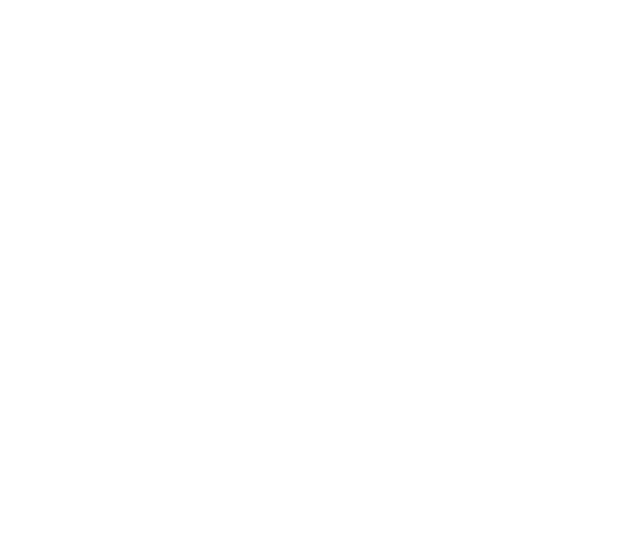
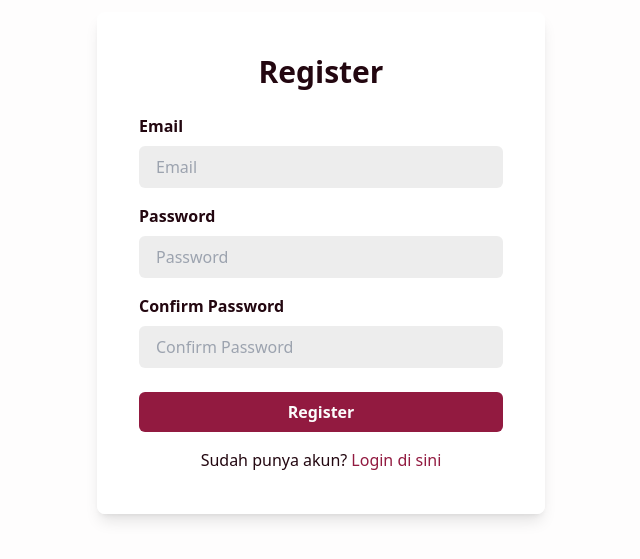
Before and after one commit to Nyi-Ageng-Serang/WeCare-final-project, a React (Vite) app: page /register in a window 1280 px wide. Before the commit this address had no page. Shown: the part 137-696 px from the top of the page, without its empty margins (319-959 px from the left). Built offline with nearby package versions, Linux system fonts and the light colour scheme.

Commit message:
membuat component login dan register

```diff
--- a/src/App.jsx
+++ b/src/App.jsx
@@ -2,6 +2,8 @@
 import PageTemplate from "./PageTemplate";
 import Homepage from "./components/Homepage/HomePage";
 import AboutPage from "./components/About/AboutPage";
+import Login from "./components/Login";
+import Register from "./components/Register";
 
 function App() {
   return (
@@ -11,6 +13,9 @@
           <Route path="/" element={<Homepage />} />
           <Route path="/About" element={<AboutPage />} />
         </Route>
+
+        <Route path="/login" element={<Login />} />
+        <Route path="/register" element={<Register />} />
       </Routes>
     </div>
   );
--- /dev/null
+++ b/src/components/Login.jsx
@@ -0,0 +1,83 @@
+import { useState } from "react";
+import { json, Link, useNavigate } from "react-router-dom";
+
+function Login() {
+  const [email, setEmail] = useState("");
+  const [password, setPassword] = useState("");
+  const navigate = useNavigate();
+
+  const handleLogin = (e) => {
+    e.preventDefault();
+
+    const user = JSON.parse(localStorage.getItem("user"));
+
+    if (user && user.email === email && user.password === password) {
+      alert("login berhasil");
+      navigate("/dashboard");
+    } else {
+      alert("email atau password salah");
+    }
+  };
+
+  return (
+    <>
+      <div className="flex justify-center items-center min-h-screen bg-[#fefdfd] font-poppins">
+        <div className="w-full max-w-md bg-white bg-opacity-90 border-2 border-white p-10 rounded-lg shadow-lg">
+          <h2 className="text-3xl font-bold text-center mb-6 text-[#230710]">
+            Login
+          </h2>
+          <form onSubmit={handleLogin}>
+            <div className="mb-4">
+              <label className="block text-[#230710] font-semibold mb-2">
+                Email
+              </label>
+              <input
+                type="email"
+                placeholder="Email"
+                value={email}
+                onChange={(e) => setEmail(e.target.value)}
+                required
+                className="w-full px-4 py-2 bg-[#ececec] bg-opacity-90 border border-transparent rounded-md focus:outline-none focus:bg-opacity-100 focus:border-[#921a40] transition duration-300"
+              />
+            </div>
+
+            <div className="mb-6">
+              <label className="block text-[#230710] font-semibold mb-2">
+                Password
+              </label>
+              <input
+                type="password"
+                placeholder="Password"
+                value={password}
+                onChange={(e) => setPassword(e.target.value)}
+                required
+                className="w-full px-4 py-2 bg-[#ececec] bg-opacity-90 border border-transparent rounded-md focus:outline-none focus:bg-opacity-100 focus:border-[#921a40] transition duration-300"
+              />
+            </div>
+
+            <button
+              type="submit"
+              className="w-full py-2 bg-[#921a40] text-[#fcfcfb] font-semibold rounded-md hover:bg-[#eb5584] transition duration-300"
+            >
+              Login
+            </button>
+          </form>
+
+          <div className="text-center mt-4">
+            <p className="text-[#230710]">
+              Belum punya akun?
+              <Link
+                to="/register"
+                className="text-[#921a40] ml-1 hover:underline"
+              >
+                Daftar di sini
+              </Link>
+            </p>
+          </div>
+        </div>
+      </div>
+    </>
+  );
+}
+
+export default Login;
--- a/src/components/Navbar.jsx
+++ b/src/components/Navbar.jsx
@@ -33,13 +33,13 @@
 
           {/* Regis & Login */}
           <div>
-            <a className="hidden lg:inline-block font-semibold border-2 border-red text-red py-1 px-6 rounded-full hover:bg-pink hover:border-pink hover:text-red mr-3">
-              Masuk
-            </a>
+            <li className="hidden lg:inline-block font-semibold border-2 border-red text-red py-1 px-6 rounded-full hover:bg-pink hover:border-pink hover:text-red mr-3">
+              <Link to="/register"> Masuk</Link>
+            </li>
 
-            <a className="hidden lg:inline-block font-semibold border-2 border-red bg-red text-white py-1 px-6 rounded-full hover:bg-pink hover:border-pink hover:text-red">
-              Log In
-            </a>
+            <li className="hidden lg:inline-block font-semibold border-2 border-red bg-red text-white py-1 px-6 rounded-full hover:bg-pink hover:border-pink hover:text-red">
+              <Link to="/login">Log In</Link>
+            </li>
           </div>
 
           {/* Mobile menu button */}
@@ -66,12 +66,12 @@
           <a className="block py-2 font-semibold text-gray-800 hover:text-red">
             Blog
           </a>
-          <a className="block py-2 font-semibold border-2 border-red text-red rounded-full text-center mt-4 hover:bg-pink hover:border-pink hover:text-red">
-            Masuk
-          </a>
-          <a className="block py-2 font-semibold border-2 border-red bg-red text-white rounded-full text-center mt-4 hover:bg-pink hover:border-pink hover:text-red">
-            Log In
-          </a>
+          <li className="block py-2 font-semibold border-2 border-red text-red rounded-full text-center mt-4 hover:bg-pink hover:border-pink hover:text-red">
+            <Link to="/register"> Masuk</Link>
+          </li>
+          <li className="block py-2 font-semibold border-2 border-red bg-red text-white rounded-full text-center mt-4 hover:bg-pink hover:border-pink hover:text-red">
+            <Link to="/login">Log In</Link>
+          </li>
         </div>
       </div>
     </div>
--- /dev/null
+++ b/src/components/Register.jsx
@@ -0,0 +1,100 @@
+import { useState } from "react";
+import { Link, useNavigate } from "react-router-dom";
+
+function Register() {
+  const [email, setEmail] = useState("");
+  const [password, setPassword] = useState("");
+  const [confirmPassword, setConfirmPassword] = useState("");
+  const navigate = useNavigate();
+
+  const handleRegister = (e) => {
+    e.preventDefault();
+
+    if (password !== confirmPassword) {
+      alert("pasword dan corfirm password tidak sesuai");
+      return;
+    }
+
+    const user = { email, password };
+    localStorage.setItem("user", JSON.stringify(user));
+
+    const checkData = localStorage.getItem("user");
+    if (checkData) {
+      alert(
+        "Register Berhasil, silahkan login dengan akun yang sudah terdaftar"
+      );
+      navigate("/login");
+    }
+  };
+
+  return (
+    <div className="flex justify-center items-center min-h-screen bg-[#fefdfd] font-poppins">
+      <div className="w-full max-w-md bg-white bg-opacity-90 border-2 border-white p-10 rounded-lg shadow-lg">
+        <h2 className="text-3xl font-bold text-center mb-6 text-[#230710]">
+          Register
+        </h2>
+        <form onSubmit={handleRegister}>
+          <div className="mb-4">
+            <label className="block text-[#230710] font-semibold mb-2">
+              Email
+            </label>
+            <input
+              type="email"
+              placeholder="Email"
+              value={email}
+              onChange={(e) => setEmail(e.target.value)}
+              required
+              className="w-full px-4 py-2 bg-[#ececec] bg-opacity-90 border border-transparent rounded-md focus:outline-none focus:bg-opacity-100 focus:border-[#921a40] transition duration-300"
+            />
+          </div>
+
+          <div className="mb-4">
+            <label className="block text-[#230710] font-semibold mb-2">
+              Password
+            </label>
+            <input
+              type="password"
+              placeholder="Password"
+              value={password}
+              onChange={(e) => setPassword(e.target.value)}
+              required
+              className="w-full px-4 py-2 bg-[#ececec] bg-opacity-90 border border-transparent rounded-md focus:outline-none focus:bg-opacity-100 focus:border-[#921a40] transition duration-300"
+            />
+          </div>
+
+          <div className="mb-6">
+            <label className="block text-[#230710] font-semibold mb-2">
+              Confirm Password
+            </label>
+            <input
+              type="password"
+              placeholder="Confirm Password"
+              value={confirmPassword}
+              onChange={(e) => setConfirmPassword(e.target.value)}
+              required
+              className="w-full px-4 py-2 bg-[#ececec] bg-opacity-90 border border-transparent rounded-md focus:outline-none focus:bg-opacity-100 focus:border-[#921a40] transition duration-300"
+            />
+          </div>
+
+          <button
+            type="submit"
+            className="w-full py-2 bg-[#921a40] text-[#fcfcfb] font-semibold rounded-md hover:bg-[#eb5584] transition duration-300"
+          >
+            Register
+          </button>
+        </form>
+
+        <div className="text-center mt-4">
+          <p className="text-[#230710]">
+            Sudah punya akun?
+            <Link to="/login" className="text-[#921a40] ml-1 hover:underline">
+              Login di sini
+            </Link>
+          </p>
+        </div>
+      </div>
+    </div>
+  );
+}
+
+export default Register;
```
